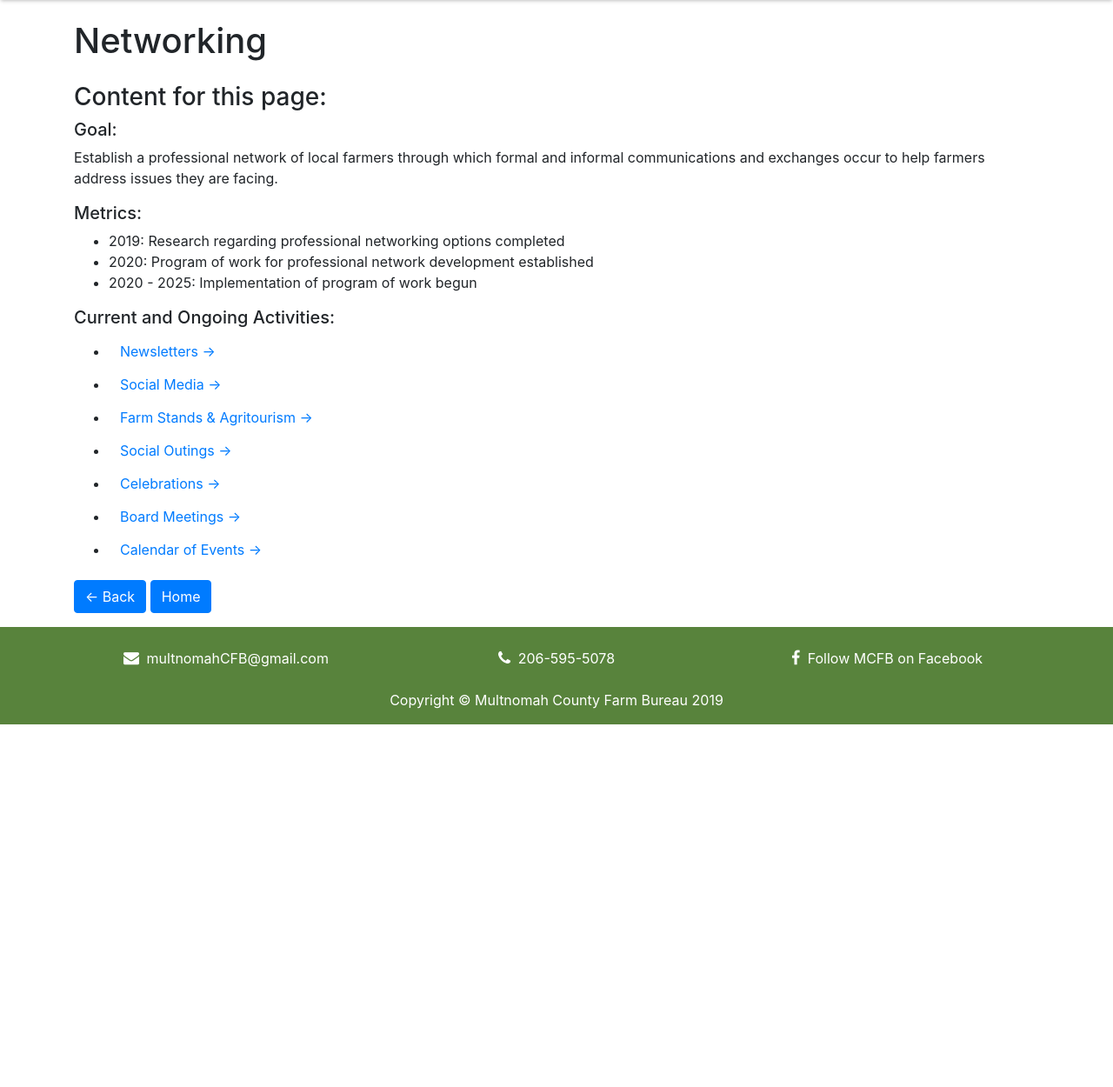
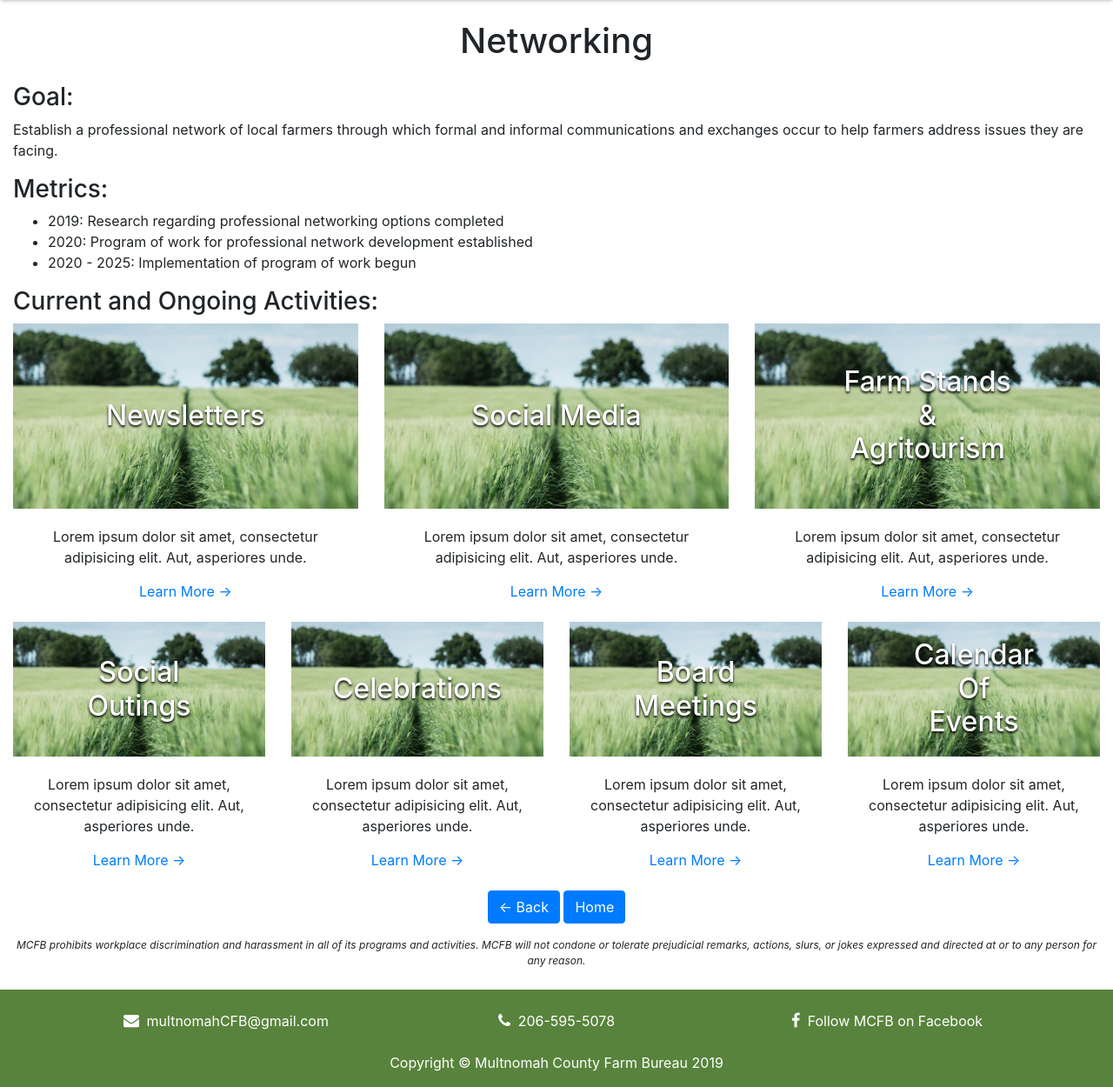
Before and after one commit to MarcLignarius/MCFB-v3.0, a PHP site: page /networking-index.php in a window 1280 px wide. Shown: the part 101-1351 px from the top of the page at 87% size. Before the commit the page ends 934 px from the top, so only its background shows below. Run offline with PHP 8.4, Linux system fonts and the light colour scheme.

Commit message:
update networking-index page

```diff
--- a/networking-index.php
+++ b/networking-index.php
@@ -3,34 +3,141 @@
 <?php include("header.php"); ?>
 <?php include("navigation.php"); ?>
 
-<div class="container">
-    <h1 class="my-4"><?php echo $page_title; ?></h1>
-    <h3>Content for this page:</h3>
-    <h5>Goal:</h5>
+<div class="container-fluid">
+    <h1 class="my-4 text-center"><?php echo $page_title; ?></h1>
+    <h3>Goal:</h3>
     <p>
         Establish a professional network of local farmers through which formal and informal
         communications and exchanges occur to help farmers address issues they are facing.
     </p>
-    <h5>Metrics:</h5>
+    <h3>Metrics:</h3>
     <ul>
         <li>2019: Research regarding professional networking options completed</li>
         <li>2020: Program of work for professional network development established</li>
         <li>2020 - 2025: Implementation of program of work begun</li>
     </ul>
-    <h5>Current and Ongoing Activities:</h5>
-    <ul>
-        <li><a href="newsletters.php" class="btn btn-link">Newsletters &rarr;</a></li>
-        <li><a href="social-media.php" class="btn btn-link">Social Media &rarr;</a></li>
-        <li><a href="farm-stands-and-agritourism.php" class="btn btn-link">Farm Stands & Agritourism &rarr;</a></li>
-        <li><a href="social-outings.php" class="btn btn-link">Social Outings &rarr;</a></li>
-        <li><a href="celebrations.php" class="btn btn-link">Celebrations &rarr;</a></li>
-        <li><a href="board-meetings.php" class="btn btn-link">Board Meetings &rarr;</a></li>
-        <li><a href="calendar-of-events.php" class="btn btn-link">Calendar of Events &rarr;</a></li>
-    </ul>
-    <p>
+    <h3>Current and Ongoing Activities:</h3>
+    <div class="row">
+        <div class="col-lg-4 mb-3">
+            <div class="card h-100 text-center" style="border-radius: 0px; border: none">
+                <div class="image-text-container">
+                    <img style="width: 100%" src="../images/placeholder.png" alt="">
+                    <h2 class="card-title">Newsletters</h2>
+                </div>
+                <div class="card-body">
+                    <p class="card-text">
+                        Lorem ipsum dolor sit amet, consectetur adipisicing elit. Aut, asperiores unde.
+                    </p>
+                </div>
+                <div>
+                    <a href="newsletters.php" class="btn btn-link">Learn More &rarr;</a>
+                </div>
+            </div>
+        </div>
+        <div class="col-lg-4 mb-3">
+            <div class="card h-100 text-center" style="border-radius: 0px; border: none">
+                <div class="image-text-container">
+                    <img style="width: 100%" src="../images/placeholder.png" alt="">
+                    <h2 class="card-title">Social Media</h2>
+                </div>
+                <div class="card-body">
+                    <p class="card-text">
+                        Lorem ipsum dolor sit amet, consectetur adipisicing elit. Aut, asperiores unde.
+                    </p>
+                </div>
+                <div>
+                    <a href="social-media.php" class="btn btn-link">Learn More &rarr;</a>
+                </div>
+            </div>
+        </div>
+        <div class="col-lg-4 mb-3">
+            <div class="card h-100 text-center" style="border-radius: 0px; border: none">
+                <div class="image-text-container">
+                    <img style="width: 100%" src="../images/placeholder.png" alt="">
+                    <h2 class="card-title">Farm Stands & Agritourism</h2>
+                </div>
+                <div class="card-body">
+                    <p class="card-text">
+                        Lorem ipsum dolor sit amet, consectetur adipisicing elit. Aut, asperiores unde.
+                    </p>
+                </div>
+                <div>
+                    <a href="farm-stands-and-agritourism.php" class="btn btn-link">Learn More &rarr;</a>
+                </div>
+            </div>
+        </div>
+    </div>
+    <div class="row">
+        <div class="col-lg-3 mb-3">
+            <div class="card h-100 text-center" style="border-radius: 0px; border: none">
+                <div class="image-text-container">
+                    <img style="width: 100%" src="../images/placeholder.png" alt="">
+                    <h2 class="card-title">Social Outings</h2>
+                </div>
+                <div class="card-body">
+                    <p class="card-text">
+                        Lorem ipsum dolor sit amet, consectetur adipisicing elit. Aut, asperiores unde.
+                    </p>
+                </div>
+                <div>
+                    <a href="social-outings.php" class="btn btn-link">Learn More &rarr;</a>
+                </div>
+            </div>
+        </div>
+        <div class="col-lg-3 mb-3">
+            <div class="card h-100 text-center" style="border-radius: 0px; border: none">
+                <div class="image-text-container">
+                    <img style="width: 100%" src="../images/placeholder.png" alt="">
+                    <h2 class="card-title">Celebrations</h2>
+                </div>
+                <div class="card-body">
+                    <p class="card-text">
+                        Lorem ipsum dolor sit amet, consectetur adipisicing elit. Aut, asperiores unde.
+                    </p>
+                </div>
+                <div>
+                    <a href="celebrations.php" class="btn btn-link">Learn More &rarr;</a>
+                </div>
+            </div>
+        </div>
+        <div class="col-lg-3 mb-3">
+            <div class="card h-100 text-center" style="border-radius: 0px; border: none">
+                <div class="image-text-container">
+                    <img style="width: 100%" src="../images/placeholder.png" alt="">
+                    <h2 class="card-title">Board Meetings</h2>
+                </div>
+                <div class="card-body">
+                    <p class="card-text">
+                        Lorem ipsum dolor sit amet, consectetur adipisicing elit. Aut, asperiores unde.
+                    </p>
+                </div>
+                <div>
+                    <a href="board-meetings.php" class="btn btn-link">Learn More &rarr;</a>
+                </div>
+            </div>
+        </div>
+        <div class="col-lg-3 mb-3">
+            <div class="card h-100 text-center" style="border-radius: 0px; border: none">
+                <div class="image-text-container">
+                    <img style="width: 100%" src="../images/placeholder.png" alt="">
+                    <h2 class="card-title">Calendar Of Events</h2>
+                </div>
+                <div class="card-body">
+                    <p class="card-text">
+                        Lorem ipsum dolor sit amet, consectetur adipisicing elit. Aut, asperiores unde.
+                    </p>
+                </div>
+                <div>
+                    <a href="calendar-of-events.php" class="btn btn-link">Learn More &rarr;</a>
+                </div>
+            </div>
+        </div>
+    </div>
+    <p class="text-center">
         <a href="mission.php" class="btn btn-primary">&larr; Back</a>
         <a href="index.php" class="btn btn-primary">Home</a>
     </p>
+    <?php include("statement.php"); ?>
 </div>
 
 <?php include("footer.php"); ?>
```
